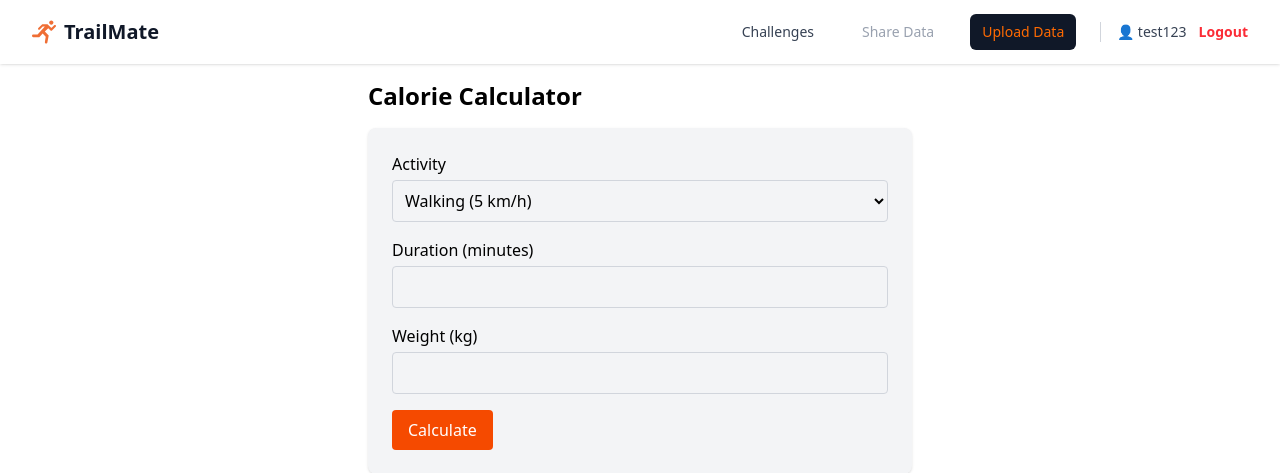
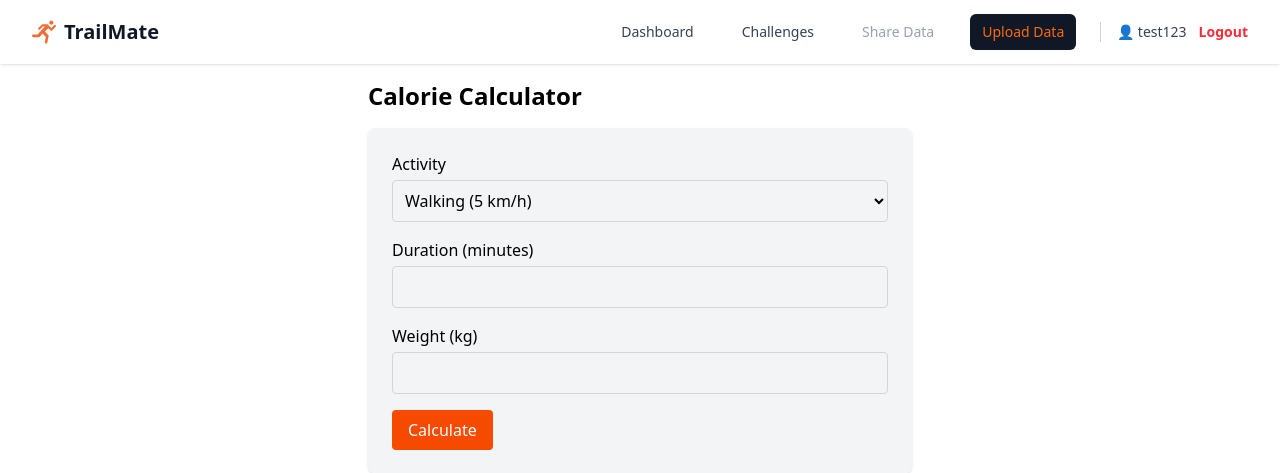
Before and after one commit to ChienAnTu/StrideTrack, a Flask app: page /calories in a window 1280 px wide. Shown: the top 473 px of the page. Run offline with Flask 3, Linux system fonts and the light colour scheme; a user stored in the database is signed in.

Commit message:
Added dashboard tag on homepage nav bar when a user is logged on

```diff
--- a/app/templates/base.html
+++ b/app/templates/base.html
@@ -35,6 +35,7 @@
             <!-- Page Links -->
             <div class="flex items-center space-x-6">
               {% if current_user.is_authenticated %}
+                <a href="{{ url_for('dashboard') }}" class="text-sm font-medium text-gray-700 hover:text-white hover:bg-orange-500 px-3 py-2 rounded-md {% if request.path == '/dashboard' %}bg-gray-900 text-orange-500{% endif %}">Dashboard</a>
                 <a href="{{ url_for('challenges') }}"
                    class="text-sm font-medium text-gray-700 hover:text-white hover:bg-orange-500 px-3 py-2 rounded-md {% if request.path == '/challenges' %}{% endif %}">
                   Challenges
```
Also changed, not shown: app/app.db.
